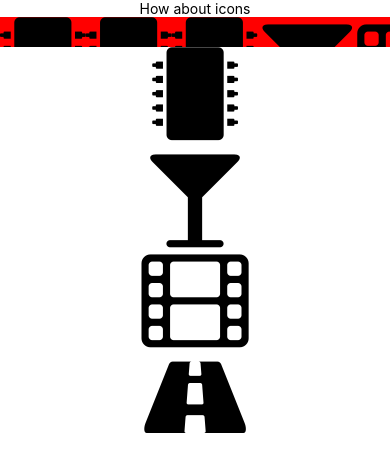
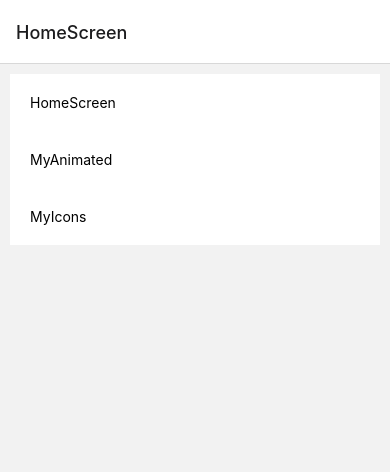
Before and after one commit to johntheZ/Expo-Clean-Slate, a React Native app: screen / in a window 390 px wide. Shown: the top 472 px of the page. Built offline with nearby package versions, Linux system fonts and the light colour scheme.

Commit message:
added navigation and reanimated

```diff
--- a/App.js
+++ b/App.js
@@ -2,40 +2,26 @@ import { StatusBar } from 'expo-status-bar';
 import { FlatList, SafeAreaView, ScrollView, StyleSheet, Text, View } from 'react-native';
 import { AntDesign } from '@expo/vector-icons';
 import { FontAwesome } from '@expo/vector-icons';
+import { MyStacks } from './src/Stacks';
+import { NavigationContainer } from '@react-navigation/native';
 
 export default function App() {
   return (
-    <SafeAreaView>
-      <View style={styles.container}>
-        <StatusBar style='auto'
+    <SafeAreaView style={styles.container}>
+      <StatusBar style='auto'
         hidden={false}
         translucent={false}
         backgroundColor='gray'
-        />
-        <Text>How about icons</Text>
-        <ScrollView
-          horizontal={true}
-          style={{ width: '100%', height: 30, backgroundColor: 'red' }}>
-          <FontAwesome name="microchip" size={100} color="black" />
-          <FontAwesome name="microchip" size={100} color="black" />
-          <FontAwesome name="microchip" size={100} color="black" />
-          <FontAwesome name="glass" size={100} color="black" />
-          <FontAwesome name="film" size={100} color="black" />
-          <FontAwesome name="road" size={100} color="black" />
-        </ScrollView>
-        <FontAwesome name="microchip" size={100} color="black" />
-        <FontAwesome name="glass" size={100} color="black" />
-        <FontAwesome name="film" size={100} color="black" />
-        <FontAwesome name="road" size={100} color="black" />
-      </View>
+      />
+      <NavigationContainer>
+        <MyStacks />
+      </NavigationContainer>
     </SafeAreaView>
   );
 }
 
 const styles = StyleSheet.create({
   container: {
-    backgroundColor: '#fff',
-    alignItems: 'center',
-    justifyContent: 'center',
+    flex: 1,
   },
 });
--- a/package.json
+++ b/package.json
@@ -10,6 +10,7 @@
   },
   "dependencies": {
     "@expo/vector-icons": "^14.0.0",
+    "@react-navigation/native": "^6.1.14",
     "@react-navigation/native-stack": "^6.9.17",
     "expo": "~50.0.2",
     "expo-barcode-scanner": "~12.9.2",
@@ -22,7 +23,10 @@
     "expo-status-bar": "~1.11.1",
     "expo-updates": "~0.24.8",
     "react": "18.2.0",
-    "react-native": "0.73.2"
+    "react-native": "0.73.2",
+    "react-native-reanimated": "~3.6.2",
+    "react-native-screens": "~3.29.0",
+    "react-native-safe-area-context": "4.8.2"
   },
   "devDependencies": {
     "@babel/core": "^7.20.0"
--- /dev/null
+++ b/src/Stacks.js
@@ -0,0 +1,61 @@
+import React, { useLayoutEffect, useEffect } from 'react';
+import { View, Text, TouchableOpacity, FlatList } from 'react-native';
+import { createNativeStackNavigator } from '@react-navigation/native-stack';
+import { useNavigation } from '@react-navigation/native';
+import { MyAnimated } from './views/MyAnimated';
+import { MyIcons } from './views/MyIcons';
+
+const Stack = createNativeStackNavigator();
+
+function HomeScreen({ navigation }) {
+  const state = useNavigation().getState();
+  const screenNames = state.routeNames
+
+  useLayoutEffect(() => {
+    // navigation.setOptions({ title: 'My Helper App', });
+    // return () => {
+    //     navigation.setOptions({
+    //         title: 'Home'
+    //     });
+    // };
+  }, [navigation]);
+  useEffect(() => {
+    // Reset the title when the component unmounts (back button pressed)
+    return () => {
+      navigation.setOptions({
+        title: 'Home'
+      });
+    };
+  }, [navigation]);
+
+  function renderEachOption({ item }) {
+    return (
+      <TouchableOpacity onPress={() => { navigation.push(item) }}>
+        <Text style={{ padding: 20, backgroundColor: "white" }}>{item}</Text>
+      </TouchableOpacity>
+    )
+  }
+  return (
+    <View style={{ padding: 10, flex: 1 }}>
+      <FlatList
+        style={{}}
+        data={screenNames}
+        keyExtractor={(item) => item}
+        renderItem={renderEachOption}
+      />
+    </View>
+  );
+}
+
+
+export function MyStacks() {
+  return (
+    <Stack.Navigator
+      initialRouteName={"HomeScreen"}
+    >
+      <Stack.Screen name="HomeScreen" component={HomeScreen} />
+      <Stack.Screen name="MyAnimated" component={MyAnimated} />
+      <Stack.Screen name="MyIcons" component={MyIcons} />
+    </Stack.Navigator>
+  );
+}
--- /dev/null
+++ b/src/views/MyAnimated.js
@@ -0,0 +1,14 @@
+import React from "react";
+import { Text, ViewBase, View } from "react-native";
+
+export const MyAnimated = ({
+    ...props
+}) => {
+    return (
+        <View style={{
+            backgroundColor: 'red',
+        }}>
+            <Text>{"sda"}</Text>
+        </View>
+    )
+}
--- /dev/null
+++ b/src/views/MyIcons.js
@@ -0,0 +1,32 @@
+import { ScrollView, StyleSheet, Text, View } from 'react-native';
+import { FontAwesome } from '@expo/vector-icons';
+
+export function MyIcons() {
+    return (
+        <View style={styles.container}>
+            <Text>How about icons</Text>
+            <ScrollView
+                horizontal={true}
+                style={{ width: '100%', height: 30, backgroundColor: 'red' }}>
+                <FontAwesome name="microchip" size={100} color="black" />
+                <FontAwesome name="microchip" size={100} color="black" />
+                <FontAwesome name="microchip" size={100} color="black" />
+                <FontAwesome name="glass" size={100} color="black" />
+                <FontAwesome name="film" size={100} color="black" />
+                <FontAwesome name="road" size={100} color="black" />
+            </ScrollView>
+            <FontAwesome name="microchip" size={100} color="black" />
+            <FontAwesome name="glass" size={100} color="black" />
+            <FontAwesome name="film" size={100} color="black" />
+            <FontAwesome name="road" size={100} color="black" />
+        </View>
+    );
+}
+
+const styles = StyleSheet.create({
+    container: {
+        backgroundColor: '#fff',
+        alignItems: 'center',
+        justifyContent: 'center',
+    },
+});
```
